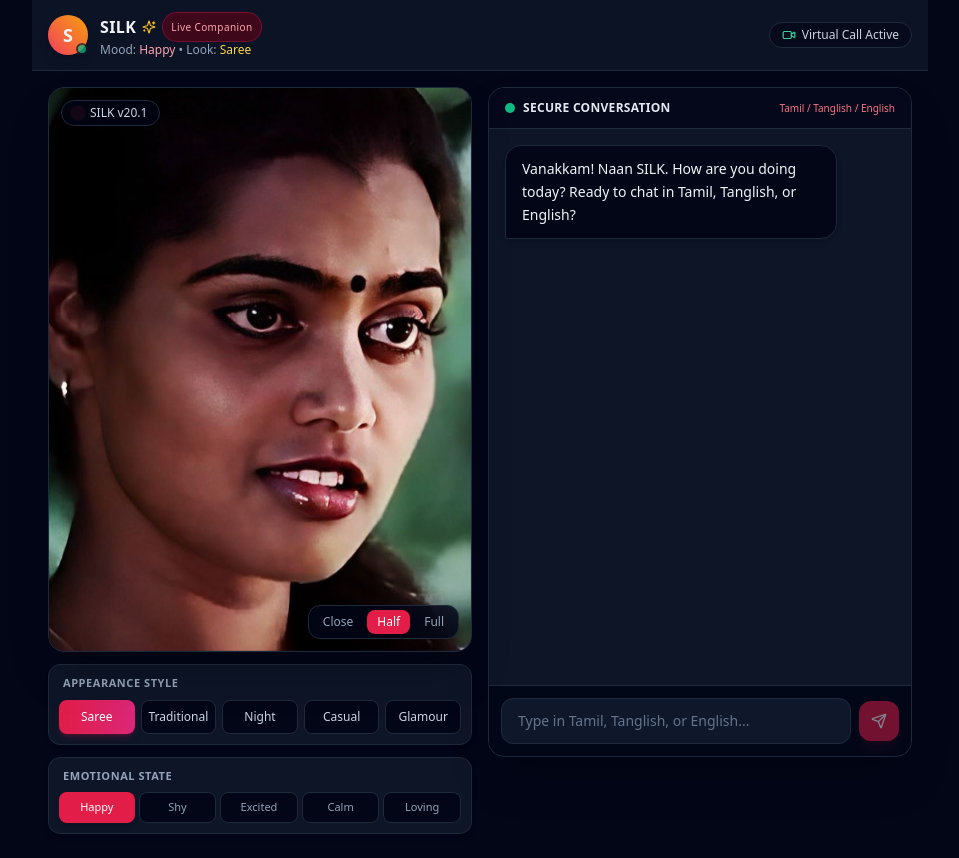
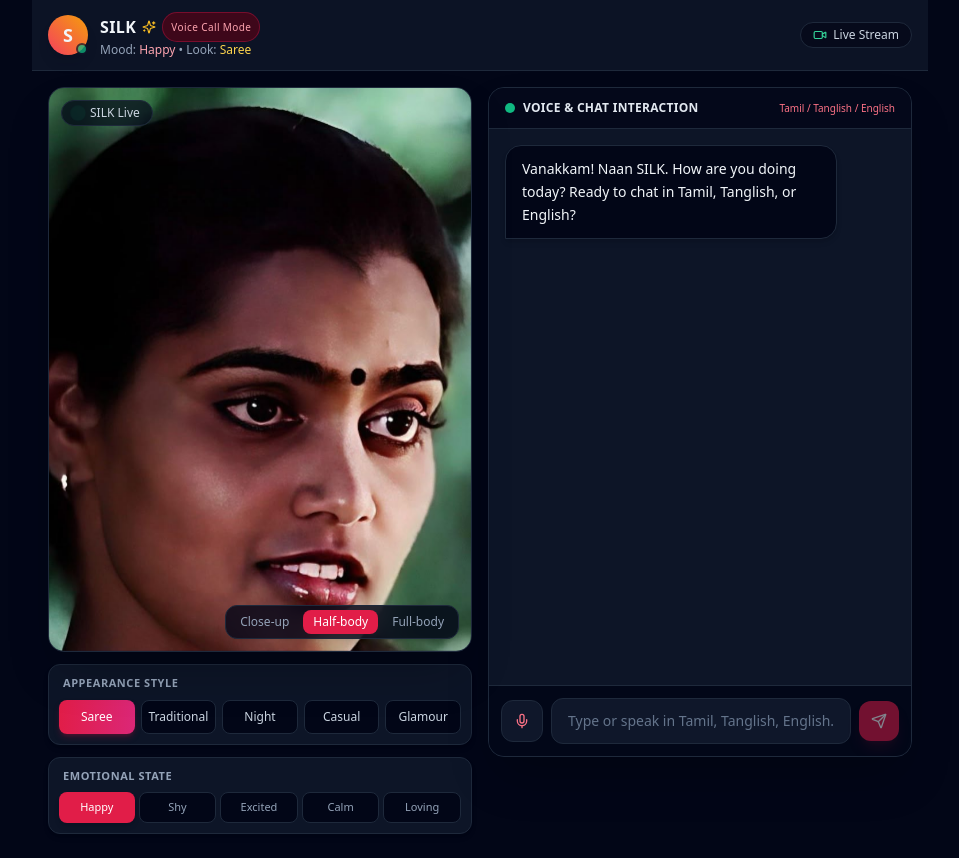
Before and after one commit to AR-Prabhu/prabhu.ar.github.io, a Next.js app: page / in a window 1280 px wide. Shown: the whole page, without its empty margins (160-1119 px from the left). Built offline with nearby package versions, Linux system fonts and the light colour scheme.

Commit message:
Implement voice interaction and audio response features
Added voice interaction features including speech recognition and audio playback.

```diff
--- a/app/page.tsx
+++ b/app/page.tsx
@@ -1,7 +1,7 @@
 'use client';
 
 import React, { useState, useRef, useEffect } from 'react';
-import { Send, Sparkles, ShieldAlert, Video } from 'lucide-react';
+import { Send, Sparkles, ShieldAlert, Video, Mic, MicOff, Volume2, RotateCcw } from 'lucide-react';
 
 const LOOKS = [
   { name: 'Saree', path: '/silk/silk-face-1.jpg.jpg' },
@@ -27,9 +27,14 @@ export default function SilkCompanionPage() {
   ]);
   const [inputMessage, setInputMessage] = useState('');
   const [isLoading, setIsLoading] = useState(false);
+  const [isSpeaking, setIsSpeaking] = useState(false);
+  const [isListening, setIsListening] = useState(false);
+  const [lastAudioUri, setLastAudioUri] = useState<string | null>(null);
+  const [lastReplyText, setLastReplyText] = useState<string | null>(null);
   const [errorBanner, setErrorBanner] = useState<string | null>(null);
 
   const messagesEndRef = useRef<HTMLDivElement>(null);
+  const recognitionRef = useRef<any>(null);
 
   const activeLookObj = LOOKS.find(l => l.name === currentLook) || LOOKS[0];
   const imageSrc = activeLookObj.path;
@@ -42,9 +47,100 @@ export default function SilkCompanionPage() {
     scrollToBottom();
   }, [messages, isLoading]);
 
+  // Setup Browser Speech Recognition
+  useEffect(() => {
+    if (typeof window !== 'undefined') {
+      const SpeechRecognition = (window as any).SpeechRecognition || (window as any).webkitSpeechRecognition;
+      if (SpeechRecognition) {
+        const recognition = new SpeechRecognition();
+        recognition.continuous = false;
+        recognition.interimResults = true;
+        recognition.lang = 'en-IN'; // Supports English / Tanglish / Indian contexts
+
+        recognition.onstart = () => setIsListening(true);
+        recognition.onresult = (event: any) => {
+          let transcript = '';
+          for (let i = event.resultIndex; i < event.results.length; ++i) {
+            transcript += event.results[i][0].transcript;
+          }
+          setInputMessage(transcript);
+        };
+        recognition.onerror = (event: any) => {
+          console.warn('Speech recognition error:', event.error);
+          setIsListening(false);
+        };
+        recognition.onend = () => setIsListening(false);
+
+        recognitionRef.current = recognition;
+      }
+    }
+  }, []);
+
+  const toggleListening = () => {
+    if (!recognitionRef.current) {
+      alert('Speech recognition is not supported in this browser. Please use Chrome or Edge.');
+      return;
+    }
+    if (isListening) {
+      recognitionRef.current.stop();
+    } else {
+      setInputMessage('');
+      try {
+        recognitionRef.current.start();
+      } catch (e) {
+        console.error('Failed to start recognition:', e);
+      }
+    }
+  };
+
+  const playAudioResponse = (audioUri: string | null, textFallback: string) => {
+    setIsSpeaking(true);
+    setLastAudioUri(audioUri);
+    setLastReplyText(textFallback);
+
+    if (audioUri) {
+      try {
+        const audio = new Audio(audioUri);
+        audio.onended = () => setIsSpeaking(false);
+        audio.onerror = () => {
+          fallbackSpeechSynthesis(textFallback);
+        };
+        audio.play().catch(() => fallbackSpeechSynthesis(textFallback));
+        return;
+      } catch (e) {
+        console.warn('Audio play failed, using speech synthesis fallback:', e);
+      }
+    }
+    fallbackSpeechSynthesis(textFallback);
+  };
+
+  const fallbackSpeechSynthesis = (text: string) => {
+    if (typeof window !== 'undefined' && 'speechSynthesis' in window) {
+      window.speechSynthesis.cancel();
+      const utterance = new SpeechSynthesisUtterance(text);
+      utterance.rate = 1.0;
+      utterance.pitch = 1.1;
+      utterance.onend = () => setIsSpeaking(false);
+      utterance.onerror = () => setIsSpeaking(false);
+      window.speechSynthesis.speak(utterance);
+    } else {
+      setIsSpeaking(false);
+    }
+  };
+
+  const handleReplayVoice = () => {
+    if (lastReplyText) {
+      playAudioResponse(lastAudioUri, lastReplyText);
+    }
+  };
+
   const handleSendMessage = async (e: React.FormEvent) => {
     e.preventDefault();
     if (!inputMessage.trim() || isLoading) return;
+
+    if (isListening && recognitionRef.current) {
+      recognitionRef.current.stop();
+    }
 
     const userText = inputMessage.trim();
     setInputMessage('');
@@ -61,6 +157,7 @@ export default function SilkCompanionPage() {
         body: JSON.stringify({
           message: userText,
           history: updatedMessages.slice(0, -1),
+          mood: currentMood,
         }),
       });
 
@@ -71,24 +168,31 @@ export default function SilkCompanionPage() {
       }
 
       setMessages([...updatedMessages, { role: 'assistant', text: data.reply }]);
+      playAudioResponse(data.audio || null, data.reply);
 
-      if (data.audio) {
-        try {
-          const audio = new Audio(data.audio);
-          await audio.play();
-        } catch (audioErr) {
-          console.warn('Audio playback prevented or failed:', audioErr);
-        }
-      }
     } catch (err: any) {
       setErrorBanner(err.message || 'Failed to communicate with SILK.');
+      setIsSpeaking(false);
     } finally {
       setIsLoading(false);
     }
   };
 
+  const getFramingStyles = () => {
+    switch (framing) {
+      case 'closeup':
+        return 'scale-150 object-top translate-y-6';
+      case 'full':
+        return 'scale-90 object-center translate-y-0';
+      case 'half':
+      default:
+        return 'scale-110 object-top translate-y-2';
+    }
+  };
+
   return (
     <main className="min-h-screen bg-slate-950 text-slate-100 flex flex-col items-center justify-between font-sans selection:bg-rose-500 selection:text-white">
+      {/* Top Header */}
       <header className="w-full max-w-4xl bg-slate-900/80 backdrop-blur-md border-b border-slate-800 px-4 py-3 sticky top-0 z-30 flex items-center justify-between">
         <div className="flex items-center space-x-3">
           <div className="relative w-10 h-10 rounded-full bg-gradient-to-tr from-rose-500 to-amber-500 flex items-center justify-center font-bold text-lg shadow-lg">
@@ -98,62 +202,83 @@ export default function SilkCompanionPage() {
           <div>
             <h1 className="font-bold text-sm sm:text-base tracking-wide flex items-center gap-1.5">
               SILK <Sparkles className="w-3.5 h-3.5 text-amber-400" />
-              <span className="text-[10px] bg-rose-950/80 text-rose-300 border border-rose-800/60 px-2 py-0.5 rounded-full font-normal">Live Companion</span>
+              <span className="text-[10px] bg-rose-950/80 text-rose-300 border border-rose-800/60 px-2 py-0.5 rounded-full font-normal">Voice Call Mode</span>
             </h1>
             <p className="text-xs text-slate-400 font-medium">Mood: <span className="text-rose-300">{currentMood}</span> • Look: <span className="text-amber-300">{currentLook}</span></p>
           </div>
         </div>
 
         <div className="flex items-center gap-2">
+          {lastReplyText && (
+            <button
+              onClick={handleReplayVoice}
+              title="Replay Voice"
+              className="bg-slate-800 hover:bg-slate-700 text-slate-200 p-1.5 rounded-full border border-slate-700 text-xs flex items-center gap-1 px-2.5 transition-colors"
+            >
+              <RotateCcw className="w-3.5 h-3.5 text-rose-400" />
+              <span className="hidden sm:inline">Replay</span>
+            </button>
+          )}
           <div className="hidden sm:flex items-center gap-1.5 bg-slate-950/60 px-3 py-1 rounded-full border border-slate-800 text-xs text-slate-300">
             <Video className="w-3.5 h-3.5 text-emerald-400 animate-pulse" />
-            <span>Virtual Call Active</span>
+            <span>Live Stream</span>
           </div>
         </div>
       </header>
 
+      {/* Main Grid Container */}
       <div className="w-full max-w-4xl flex-1 grid grid-cols-1 lg:grid-cols-12 gap-4 p-3 sm:p-4 pb-24 lg:pb-6">
+
+        {/* Left: Avatar Video Stage */}
         <div className="lg:col-span-6 flex flex-col gap-3">
-          <div className="relative w-full aspect-[3/4] sm:aspect-[4/5] lg:aspect-[3/4] rounded-2xl overflow-hidden shadow-2xl border border-slate-800 bg-slate-900 flex items-center justify-center group">
+          <div className={`relative w-full aspect-[3/4] sm:aspect-[4/5] lg:aspect-[3/4] rounded-2xl overflow-hidden shadow-2xl border ${isSpeaking ? 'border-rose-500 shadow-rose-900/50' : 'border-slate-800'} bg-slate-900 flex items-center justify-center transition-all duration-300`}>
+
             <img
               src={imageSrc}
               alt={currentLook}
-              className={`w-full h-full transition-all duration-500 idle-breath ${
-                framing === 'closeup' ? 'object-cover scale-125 object-top' :
-                framing === 'full' ? 'object-contain scale-95' : 'object-cover scale-100 object-center'
-              }`}
+              className={`w-full h-full object-cover transition-all duration-500 ease-out idle-breath ${getFramingStyles()}`}
             />
 
+            {/* Status Top Badge */}
             <div className="absolute top-3 left-3 bg-slate-950/70 backdrop-blur-md px-3 py-1 rounded-full border border-slate-800 text-xs text-slate-300 flex items-center gap-2">
-              <span className="w-2 h-2 rounded-full bg-rose-500 animate-ping"></span>
-              <span>SILK v20.1</span>
+              <span className={`w-2 h-2 rounded-full ${isSpeaking ? 'bg-rose-500 animate-bounce' : isListening ? 'bg-amber-400 animate-ping' : 'bg-emerald-500 animate-ping'}`}></span>
+              <span>{isSpeaking ? 'Speaking...' : isListening ? 'Listening...' : 'SILK Live'}</span>
             </div>
 
+            {isSpeaking && (
+              <div className="absolute top-3 right-3 bg-rose-600/90 text-white px-2.5 py-1 rounded-full text-xs font-semibold flex items-center gap-1 animate-pulse">
+                <Volume2 className="w-3.5 h-3.5" />
+                <span>Voice Active</span>
+              </div>
+            )}
+
+            {/* Framing Controls Overlay */}
             <div className="absolute bottom-3 right-3 flex bg-slate-950/80 backdrop-blur-md rounded-xl p-1 border border-slate-800 gap-1 text-xs z-10 shadow-lg">
               <button
                 type="button"
                 onClick={() => setFraming('closeup')}
                 className={`px-2.5 py-1 rounded-lg transition-all ${framing === 'closeup' ? 'bg-rose-600 text-white font-medium' : 'text-slate-400 hover:text-white'}`}
               >
-                Close
+                Close-up
               </button>
               <button
                 type="button"
                 onClick={() => setFraming('half')}
                 className={`px-2.5 py-1 rounded-lg transition-all ${framing === 'half' ? 'bg-rose-600 text-white font-medium' : 'text-slate-400 hover:text-white'}`}
               >
-                Half
+                Half-body
               </button>
               <button
                 type="button"
                 onClick={() => setFraming('full')}
                 className={`px-2.5 py-1 rounded-lg transition-all ${framing === 'full' ? 'bg-rose-600 text-white font-medium' : 'text-slate-400 hover:text-white'}`}
               >
-                Full
+                Full-body
               </button>
             </div>
           </div>
 
+          {/* Appearance Selection Bar */}
           <div className="bg-slate-900/90 border border-slate-800 p-2.5 rounded-xl shadow-md">
             <p className="text-[11px] font-semibold text-slate-400 uppercase tracking-wider mb-2 px-1">Appearance Style</p>
             <div className="grid grid-cols-5 gap-1.5">
@@ -173,6 +298,7 @@ export default function SilkCompanionPage() {
             </div>
           </div>
 
+          {/* Mood Selection Bar */}
           <div className="bg-slate-900/90 border border-slate-800 p-2.5 rounded-xl shadow-md">
             <p className="text-[11px] font-semibold text-slate-400 uppercase tracking-wider mb-2 px-1">Emotional State</p>
             <div className="flex justify-between gap-1">
@@ -193,11 +319,12 @@ export default function SilkCompanionPage() {
           </div>
         </div>
 
+        {/* Right: Chat Panel with Mic */}
         <div className="lg:col-span-6 flex flex-col bg-slate-900/90 border border-slate-800 rounded-2xl shadow-2xl overflow-hidden h-[450px] lg:h-[calc(100vh-130px)]">
           <div className="bg-slate-950/80 border-b border-slate-800 px-4 py-3 flex items-center justify-between">
             <div className="flex items-center gap-2">
               <span className="w-2.5 h-2.5 rounded-full bg-emerald-500"></span>
-              <h2 className="text-xs font-semibold tracking-wide text-slate-200 uppercase">Secure Conversation</h2>
+              <h2 className="text-xs font-semibold tracking-wide text-slate-200 uppercase">Voice & Chat Interaction</h2>
             </div>
             <span className="text-[10px] text-rose-400 font-medium">Tamil / Tanglish / English</span>
           </div>
@@ -236,22 +363,37 @@ export default function SilkCompanionPage() {
                   <span className="w-2 h-2 rounded-full bg-rose-500 animate-bounce"></span>
                   <span className="w-2 h-2 rounded-full bg-rose-500 animate-bounce [animation-delay:0.2s]"></span>
                   <span className="w-2 h-2 rounded-full bg-rose-500 animate-bounce [animation-delay:0.4s]"></span>
-                  <span className="ml-1">Silk is replying...</span>
+                  <span className="ml-1">Silk is thinking...</span>
                 </div>
               </div>
             )}
             <div ref={messagesEndRef} />
           </div>
 
+          {/* Input & Microphone Bar */}
           <div className="p-3 bg-slate-950/90 border-t border-slate-800">
             <form onSubmit={handleSendMessage} className="flex items-center gap-2">
+              <button
+                type="button"
+                onClick={toggleListening}
+                title={isListening ? "Stop Listening" : "Speak to SILK"}
+                className={`p-3 rounded-xl transition-all border ${
+                  isListening
+                    ? 'bg-amber-500 text-slate-950 border-amber-400 animate-pulse shadow-lg shadow-amber-500/30'
+                    : 'bg-slate-900 hover:bg-slate-800 text-slate-300 border-slate-800'
+                }`}
+              >
+                {isListening ? <MicOff className="w-4 h-4" /> : <Mic className="w-4 h-4 text-rose-400" />}
+              </button>
+
               <input
                 type="text"
                 value={inputMessage}
                 onChange={(e) => setInputMessage(e.target.value)}
-                placeholder="Type in Tamil, Tanglish, or English..."
+                placeholder={isListening ? "Listening to your voice..." : "Type or speak in Tamil, Tanglish, English..."}
                 className="flex-1 bg-slate-900 border border-slate-800 rounded-xl px-4 py-3 text-sm text-slate-100 placeholder-slate-500 focus:outline-none focus:border-rose-500 transition-colors"
               />
+
               <button
                 type="submit"
                 disabled={isLoading || !inputMessage.trim()}
```
